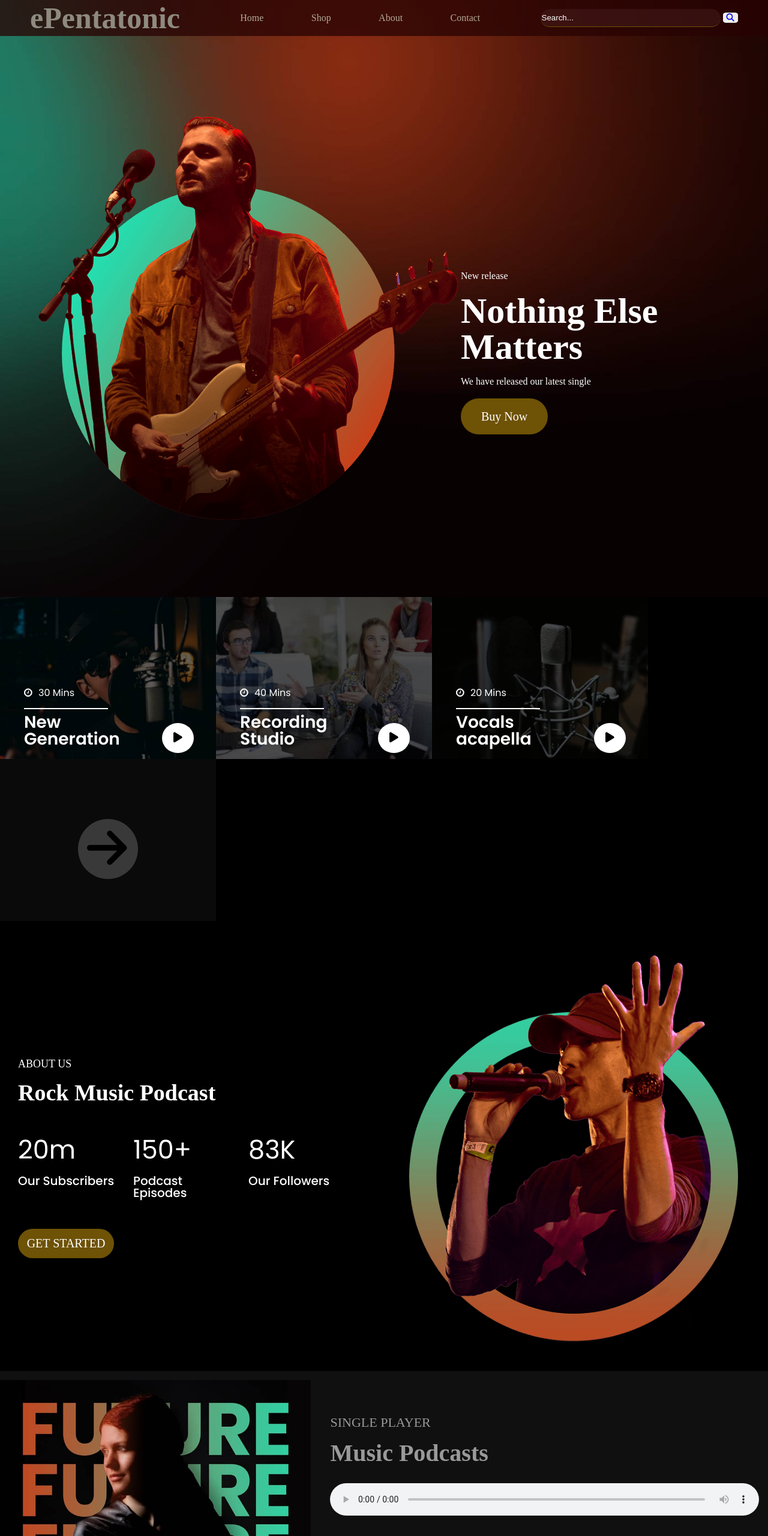
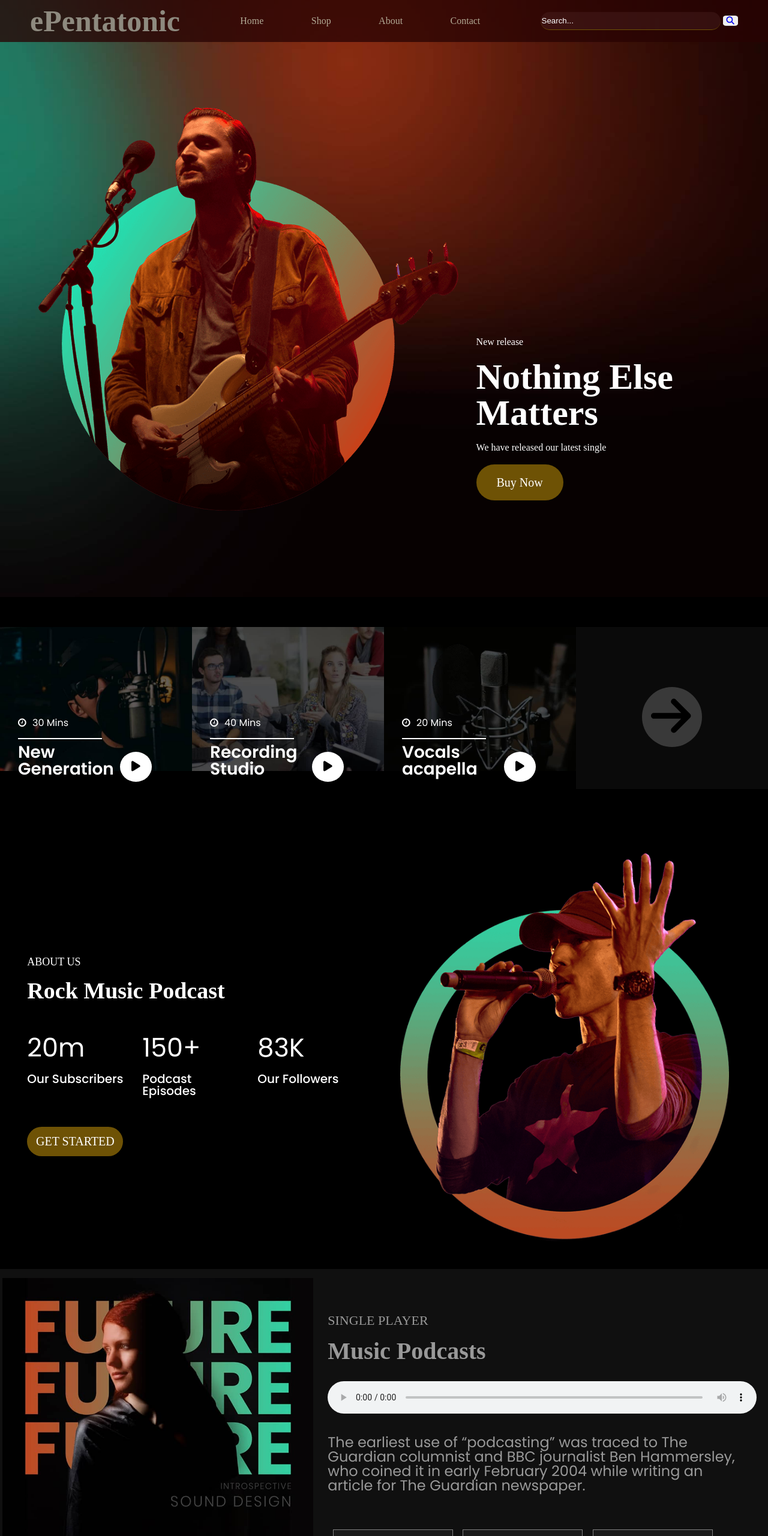
Before and after one commit to Nia-gabunia0/Final-Project-NiaGabunia, a plain HTML site: page index.html in a window 1280 px wide. Shown: the top 2560 px of the page at 60% size. Drawn offline with Linux system fonts and the light colour scheme.

Commit message:
Final-Project

```diff
--- a/css/responsive.css
+++ b/css/responsive.css
@@ -3,7 +3,6 @@
     /* HEADER */
     .background-text{
         width: 350px;
-        top: 60%;
         left: 60%;
     }
     .search-box input{
@@ -13,6 +12,7 @@
     .first-section-div-box{
         max-width: 1024px;
         height: 590px;
+        flex-wrap: wrap;
         justify-content: space-around;
     }
     /* SECOND SECTION */
@@ -27,7 +27,7 @@
     /* SECTION 3*/
     .sect3-big-box{
         max-width: 930px;
-        height: 509px;
+        min-height: 509px;
     }
     .sect3-photo-box{
         width: 368.64px;
@@ -62,6 +62,7 @@
         margin: 0 auto;
         justify-content: center;
         align-items: center;
+        flex-wrap: wrap;
         gap: 25px 85px;
     }
     /* Section 5 */
@@ -84,6 +85,8 @@
     /* FOOTER */
     .footer-div-box{
         max-width: 1024px;
+        padding: 13px;
+        gap: 10px;
         justify-content: space-evenly;
     }
     .footer-child p {
--- a/css/style.css
+++ b/css/style.css
@@ -11,7 +11,7 @@ header{
 .div-navigation{   background-color: rgba(41, 3, 3, 0.767);
     display: flex;
     width: 100%;
-    height: 60px;
+    height: 70px;
     top: 0;
     justify-content:space-around;
     align-items: center;
@@ -78,7 +78,7 @@ input:focus{
 .header-big-box{
     position: absolute;
     width: 100%;
-    min-height: 800px;
+    min-height: 650px;
     margin: 0 auto;
     top: 100px;
     /* dasamatebelia */
@@ -96,8 +96,8 @@ input:focus{
     max-width: 450px;
     width: 100%;
     height: 300px;
-    top: 44%;
-    left: 60%;
+    top: 71%;
+    left: 62%;
 }
 .background-text h4{
     font-weight: 400;
@@ -138,7 +138,6 @@ input:focus{
     margin: 0 auto;
     min-height: 370px;
     display: flex;
-    flex-wrap: wrap;
     align-items: center;
 }
 .playlist{
@@ -156,11 +155,11 @@ input:focus{
     width: 100%;
 }
 .playlist-text{
-    width: 302px;
+    width: 226px;
     height: 158px;
     position: absolute;
     top: 41.5%;
-    margin-left: 30px;
+    margin-left: 20px;
     padding-top: 30px;
     color: white;
 }
@@ -200,8 +199,8 @@ hr{
     border-radius: 50%;
     position: absolute;
     padding: 11px 19px;
-    margin-top: 15px;
-    margin-left: 230px;
+    margin-top: 13px;
+    margin-left: 170px;
     transition: 1s;
 }
 .play-button:hover{
@@ -247,7 +246,7 @@ hr{
     width: 100%;   /* მაქს ვიდსზე ზომაში იკუმშება ბოქსი!!  */
     margin: 0 auto;
     display: flex;
-    justify-content: space-between;
+    justify-content: space-evenly;
     align-items: center;
 }
 .sect2-text-box {
@@ -326,7 +325,7 @@ hr{
     padding-bottom: 15px;
     display: flex;
     flex-wrap: wrap;
-    justify-content: space-between;
+    justify-content: space-evenly;
 }
 .sect3-photo-box{
     width: 518px;
@@ -424,9 +423,7 @@ hr{
 }
 .sect4-photo-box{
     display: flex;
-    flex-wrap: wrap;
     column-gap: 20px;
-    margin-left: 35px;
 }
 .sect-4-photos{
     width: 210px;
@@ -529,8 +526,9 @@ footer{
     align-items: center;
 }
 .footer-child{
-    width: 405.34px;
+    max-width: 405.34px;
     height: 278.31px;
+    padding: 12px;
 }
 .footer-child h3{
     font-weight: 500;
--- a/index.html
+++ b/index.html
@@ -188,7 +188,7 @@
           </div>
           <div class="sect4-photo-box">
             <div class="sect-4-photos">
-              <img src="images/lana-del-rey.webp" alt="lana-del-rey">
+              <img src="images/Lana-Del-Rey-007.avif" alt="lana-del-rey">
               <h3>Lana Del Rey</h3>
             </div>
             <div class="sect-4-photos">
```
Also changed, not shown: images/Lana-Del-Rey-007.avif (added), images/Music-Channel-Ni.png (deleted), images/lana-del-rey.webp (deleted).
